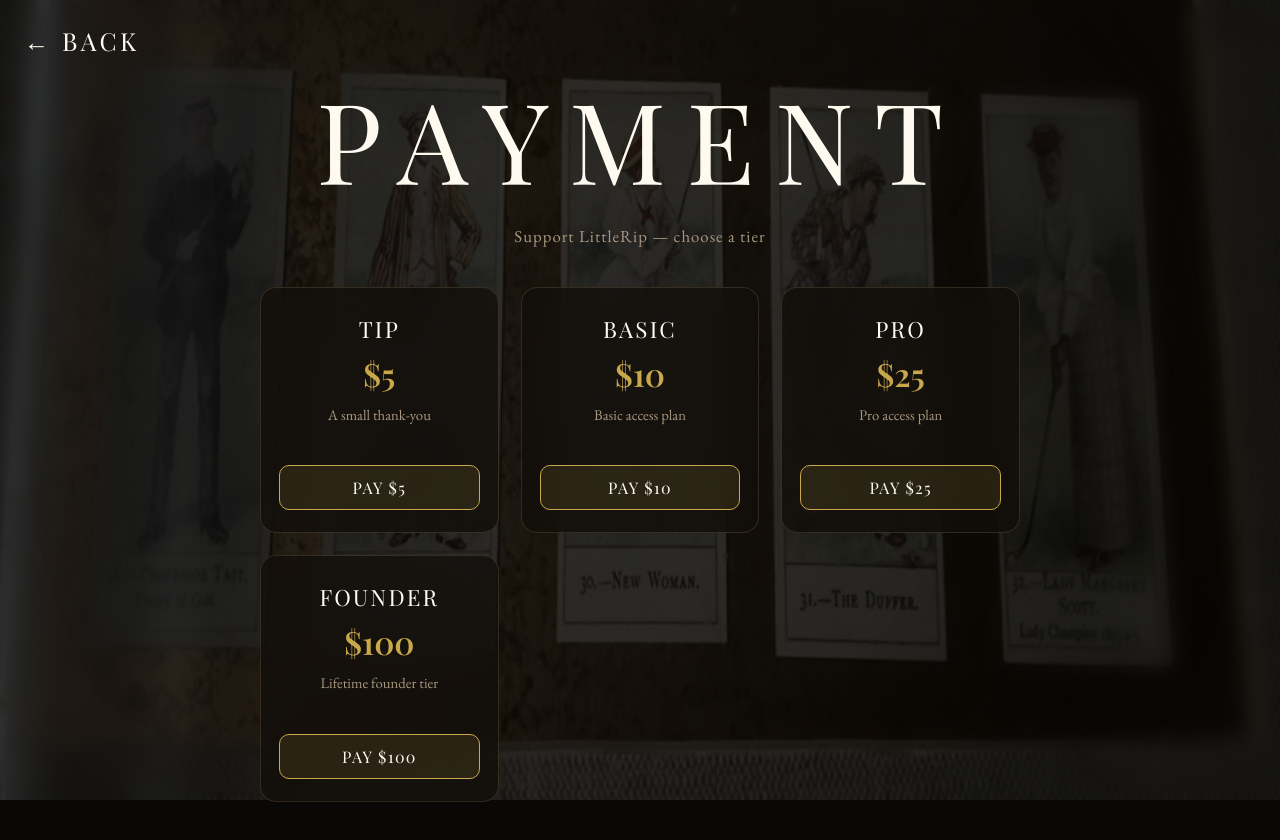
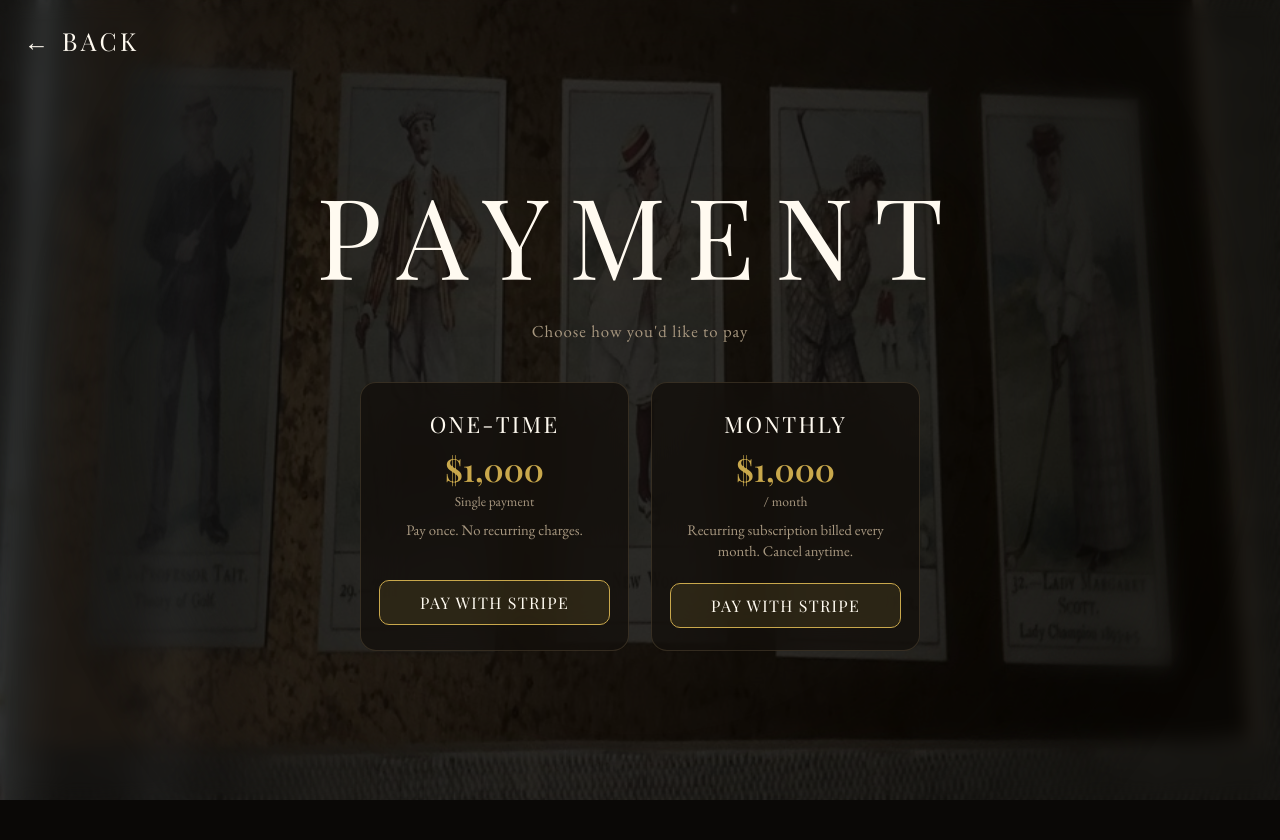
Before and after one commit to MaxAutomize/LittleRip-Web, a Next.js app: page /payment in a window 1280 px wide. Shown: the top 840 px of the page. After the commit the page ends 800 px from the top, so only its background shows below. Built offline with nearby package versions, Linux system fonts and the light colour scheme; a web font is replaced by a local one.

Commit message:
Payment: two options (one-time + monthly subscription) at $1,000

```diff
--- a/app/api/checkout/route.js
+++ b/app/api/checkout/route.js
@@ -1,19 +1,28 @@
 import { NextResponse } from 'next/server'
 import Stripe from 'stripe'
 
-// Plan tiers for LittleRip. Amounts are in USD cents.
-// Change these to match the products/prices you set up in your Stripe dashboard.
-const PLANS = {
-  tip:    { name: 'LittleRip Tip',        amount: 500,  description: 'A small thank-you tip' },
-  basic:  { name: 'LittleRip Basic',     amount: 1000, description: 'Basic access plan' },
-  pro:    { name: 'LittleRip Pro',       amount: 2500, description: 'Pro access plan' },
-  founder:{ name: 'LittleRip Founder',   amount: 10000, description: 'Founder / lifetime tier' },
+// Two options for LittleRip.
+// - onetime : a single $1,000 payment
+// - monthly : a $1,000/month recurring subscription
+// Amounts are in USD cents.
+const OPTIONS = {
+  onetime: {
+    name: 'LittleRip One-Time',
+    amount: 100000, // $1,000.00
+    description: 'A one-time payment',
+    mode: 'payment',
+  },
+  monthly: {
+    name: 'LittleRip Monthly',
+    amount: 100000, // $1,000.00
+    description: 'Recurring subscription — billed monthly',
+    mode: 'subscription',
+  },
 }
 
 function getStripe() {
   const key = process.env.STRIPE_SECRET_KEY
   if (!key) return null
-  // 2024-06-20 stable API version; adjust if your account uses a different one
   return new Stripe(key, { apiVersion: '2024-06-20' })
 }
 
@@ -33,31 +42,36 @@ export async function POST(request) {
     body = {}
   }
 
-  const planKey = body?.plan && PLANS[body.plan] ? body.plan : 'tip'
-  const plan = PLANS[planKey]
+  const key = body?.option && OPTIONS[body.option] ? body.option : 'onetime'
+  const opt = OPTIONS[key]
 
   const origin = request.headers.get('origin') || 'https://littlerip.vercel.app'
 
+  const lineItem = {
+    quantity: 1,
+    price_data: {
+      currency: 'usd',
+      unit_amount: opt.amount,
+      product_data: {
+        name: opt.name,
+        description: opt.description,
+      },
+    },
+  }
+
+  // For subscriptions, add the recurring interval.
+  if (opt.mode === 'subscription') {
+    lineItem.price_data.recurring = { interval: 'month' }
+  }
+
   try {
     const session = await stripe.checkout.sessions.create({
-      mode: 'payment',
+      mode: opt.mode,
       payment_method_types: ['card'],
-      line_items: [
-        {
-          quantity: 1,
-          price_data: {
-            currency: 'usd',
-            unit_amount: plan.amount,
-            product_data: {
-              name: plan.name,
-              description: plan.description,
-            },
-          },
-        },
-      ],
-      success_url: `${origin}/payment?status=success&plan=${planKey}`,
+      line_items: [lineItem],
+      success_url: `${origin}/payment?status=success&option=${key}`,
       cancel_url: `${origin}/payment?status=cancel`,
-      metadata: { plan: planKey },
+      metadata: { option: key },
     })
 
     return NextResponse.json({ url: session.url })
--- a/app/globals.css
+++ b/app/globals.css
@@ -997,3 +997,22 @@ body {
   opacity: 0.5;
   cursor: not-allowed;
 }
+
+.pay-grid-two {
+  grid-template-columns: repeat(2, minmax(0, 1fr));
+  max-width: 560px;
+}
+.pay-card-sub {
+  display: block;
+  font-family: var(--body);
+  font-size: 0.85rem;
+  font-weight: 400;
+  color: var(--muted);
+  margin-top: 2px;
+}
+@media (max-width: 520px) {
+  .pay-grid-two {
+    grid-template-columns: 1fr;
+    max-width: 320px;
+  }
+}
--- a/app/payment/page.js
+++ b/app/payment/page.js
@@ -3,11 +3,21 @@
 import { useEffect, useState } from 'react'
 import Link from 'next/link'
 
-const PLANS = [
-  { key: 'tip',     name: 'Tip',        price: '$5',    blurb: 'A small thank-you' },
-  { key: 'basic',   name: 'Basic',      price: '$10',   blurb: 'Basic access plan' },
-  { key: 'pro',     name: 'Pro',        price: '$25',   blurb: 'Pro access plan' },
-  { key: 'founder', name: 'Founder',    price: '$100',  blurb: 'Lifetime founder tier' },
+const OPTIONS = [
+  {
+    key: 'onetime',
+    name: 'One-Time',
+    price: '$1,000',
+    sub: 'Single payment',
+    blurb: 'Pay once. No recurring charges.',
+  },
+  {
+    key: 'monthly',
+    name: 'Monthly',
+    price: '$1,000',
+    sub: '/ month',
+    blurb: 'Recurring subscription billed every month. Cancel anytime.',
+  },
 ]
 
 export default function PaymentPage() {
@@ -21,14 +31,14 @@ export default function PaymentPage() {
     if (s === 'success' || s === 'cancel') setStatus(s)
   }, [])
 
-  async function pay(planKey) {
+  async function pay(optionKey) {
     setError(null)
-    setLoading(planKey)
+    setLoading(optionKey)
     try {
       const res = await fetch('/api/checkout', {
         method: 'POST',
         headers: { 'Content-Type': 'application/json' },
-        body: JSON.stringify({ plan: planKey }),
+        body: JSON.stringify({ option: optionKey }),
       })
       const data = await res.json()
       if (!res.ok || !data.url) {
@@ -36,7 +46,6 @@ export default function PaymentPage() {
         setLoading(null)
         return
       }
-      // Redirect to Stripe-hosted Checkout
       window.location.href = data.url
     } catch (e) {
       setError(e.message)
@@ -54,7 +63,7 @@ export default function PaymentPage() {
         Payment
       </h1>
       <p className="menu-sub" style={{ marginBottom: 40 }}>
-        Support LittleRip — choose a tier
+        Choose how you&apos;d like to pay
       </p>
 
       {status === 'success' && (
@@ -71,18 +80,21 @@ export default function PaymentPage() {
         <div className="pay-banner pay-banner-err">{error}</div>
       )}
 
-      <div className="pay-grid">
-        {PLANS.map((p) => (
-          <div className="pay-card" key={p.key}>
-            <div className="pay-card-name">{p.name}</div>
-            <div className="pay-card-price">{p.price}</div>
-            <div className="pay-card-blurb">{p.blurb}</div>
+      <div className="pay-grid pay-grid-two">
+        {OPTIONS.map((o) => (
+          <div className="pay-card" key={o.key}>
+            <div className="pay-card-name">{o.name}</div>
+            <div className="pay-card-price">
+              {o.price}
+              <span className="pay-card-sub">{o.sub}</span>
+            </div>
+            <div className="pay-card-blurb">{o.blurb}</div>
             <button
               className="pay-btn"
-              onClick={() => pay(p.key)}
+              onClick={() => pay(o.key)}
               disabled={loading !== null}
             >
-              {loading === p.key ? 'Redirecting…' : `Pay ${p.price}`}
+              {loading === o.key ? 'Redirecting…' : 'Pay with Stripe'}
             </button>
           </div>
         ))}
```
